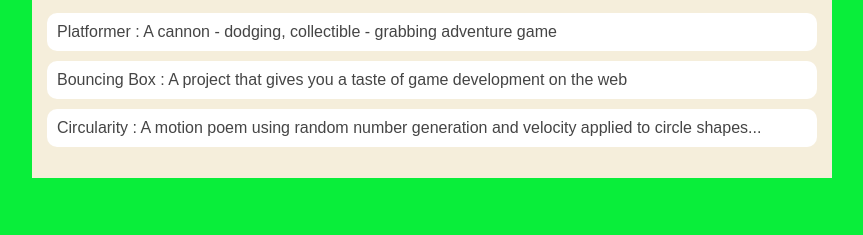
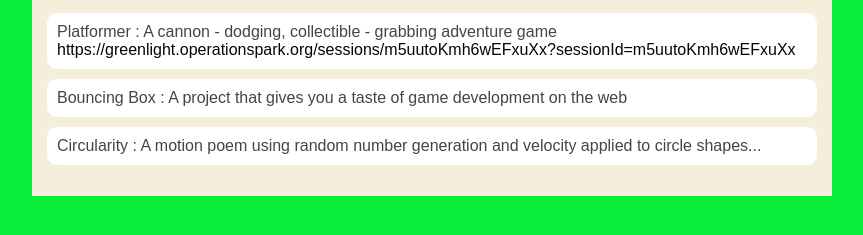
Before and after one commit to nicolassalless/nicolassalless.github.io, a plain HTML site: page portfolio.html in a window 1280 px wide. Shown: the part 143-378 px from the top of the page, without its empty margins (208-1071 px from the left). Drawn offline with Linux system fonts and the light colour scheme.

Commit message:
Update portfolio.html

```diff
--- a/portfolio.html
+++ b/portfolio.html
@@ -107,7 +107,7 @@
             <div class="content">
                 <h1>Portfolio</h1>
                 <ul id="portfolio">
-                    <li><a href="">Platformer : A cannon - dodging, collectible - grabbing adventure game </a></li>
+                    <li><a href="">Platformer : A cannon - dodging, collectible - grabbing adventure game </a>https://greenlight.operationspark.org/sessions/m5uutoKmh6wEFxuXx?sessionId=m5uutoKmh6wEFxuXx</li>
                     <li><a href="projects/bouncing-box/">Bouncing Box : A project that gives you a taste of game development on the web </a></li>
                     <li><a href="projects/circularity/">Circularity : A motion poem using random number generation and velocity applied to circle shapes...</a></li>
                 </ul>
```
